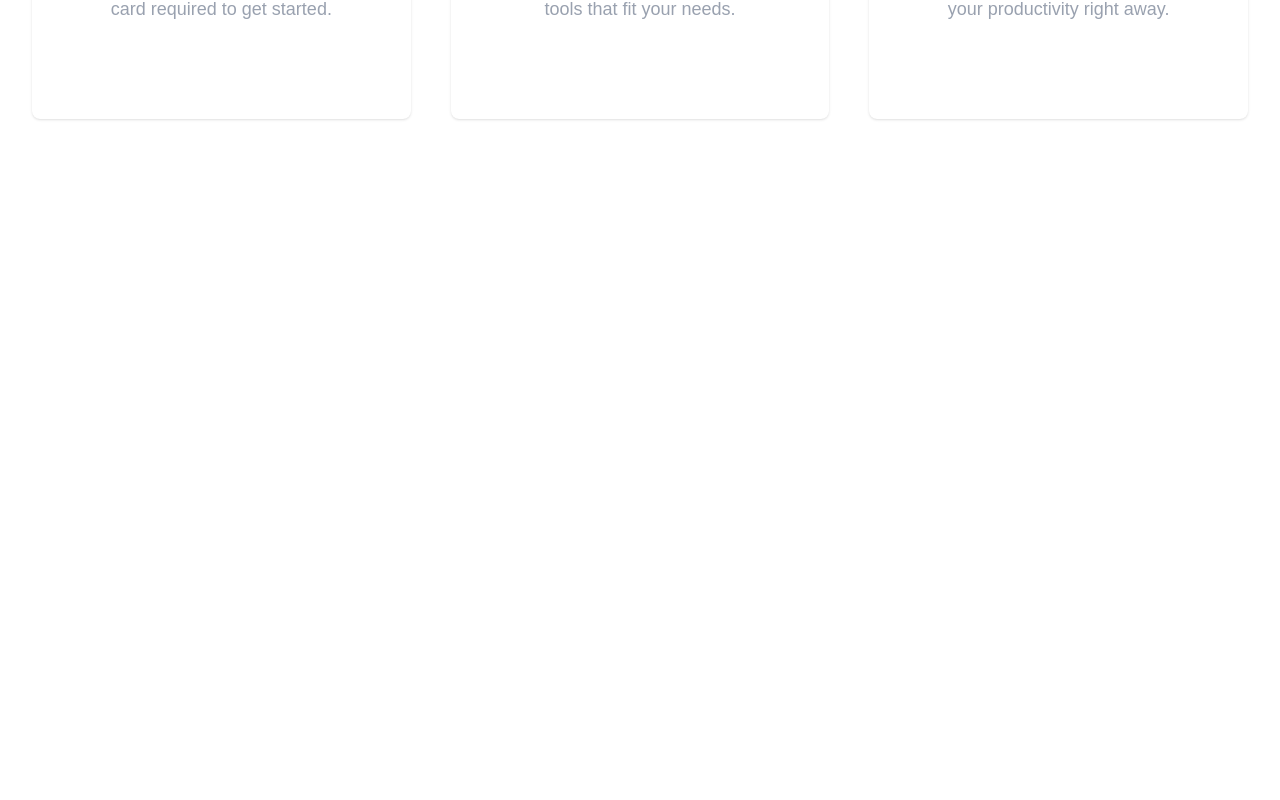
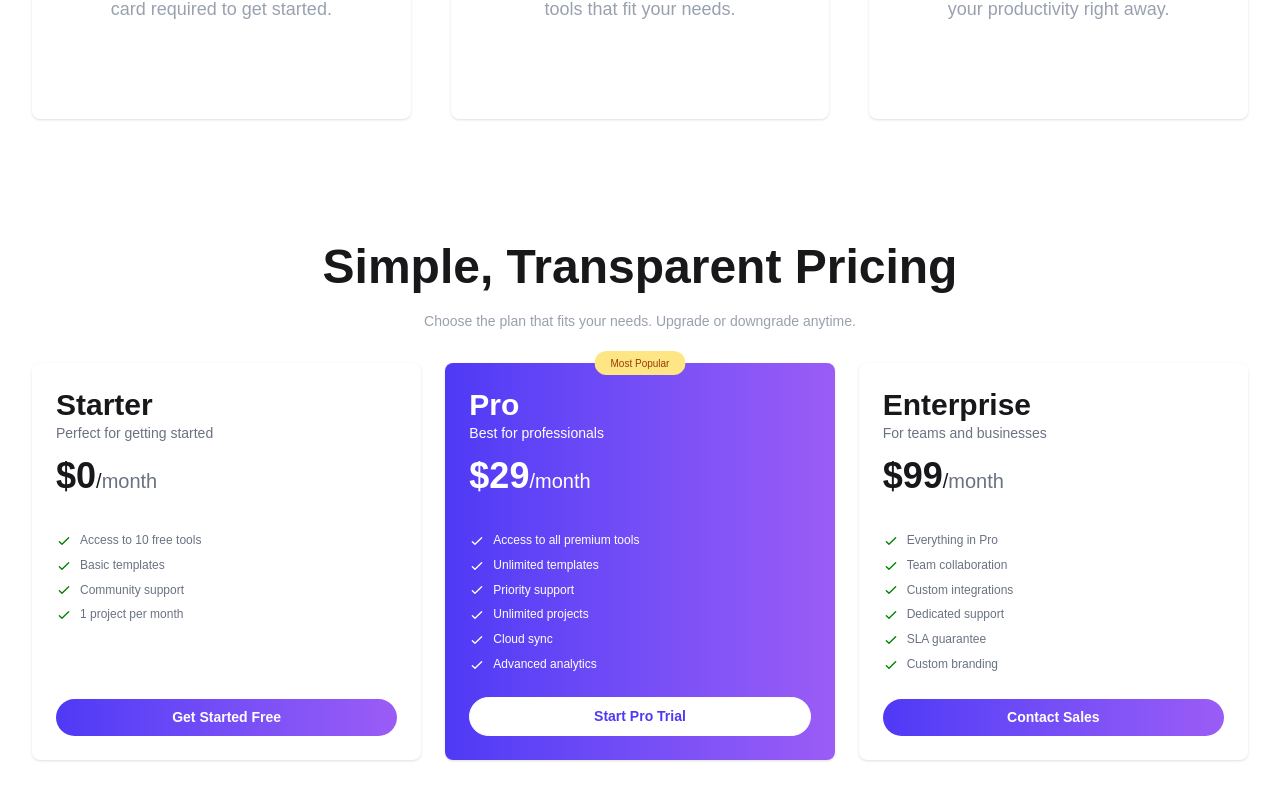
Before and after one commit to kamalcodezen/digital-products-hub, a React (Vite) app: page / in a window 1280 px wide. Shown: the part 1764-2564 px from the top of the page. Before the commit the page ends 1995 px from the top, so only its background shows below. Built offline with nearby package versions, Linux system fonts and the light colour scheme.

Commit message:
pricing section design and dynamically ui data show

```diff
--- a/src/components/pricingSection/Pricing.jsx
+++ b/src/components/pricingSection/Pricing.jsx
@@ -1,4 +1,5 @@
 import { useEffect, useState } from "react";
+import PricingCard from "./PricingCard";
 
 const Pricing = () => {
   const [pricingData, setPricingData] = useState([]);
@@ -10,13 +11,21 @@
   }, []);
 
   return (
-    <section className="my-container">
+    <section className="my-container my-[clamp(7rem,6vw,7.5rem)]">
       {/* heading */}
-      <h2></h2>
-      <p></p>
+      <h2 className="text-[clamp(2.75rem,5vw,3rem)] font-bold mb-2 text-center">
+        Simple, Transparent Pricing
+      </h2>
+      <p className="text-sm text-gray-400 mb-8 text-center">
+        Choose the plan that fits your needs. Upgrade or downgrade anytime.
+      </p>
 
       {/* card */}
-      <div></div>
+      <div className="grid  md:grid-cols-3 gap-6 ">
+        {pricingData.map((pricing) => (
+          <PricingCard key={pricing.id} pricing={pricing}></PricingCard>
+        ))}
+      </div>
     </section>
   );
 };
--- /dev/null
+++ b/src/components/pricingSection/PricingCard.jsx
@@ -0,0 +1,85 @@
+const PricingCard = ({ pricing }) => {
+  console.log(pricing);
+
+  const { plan, subtitle, price, period, features, buttonText, tag } = pricing;
+
+  return (
+    <div
+      className={`card mx-auto w-full  shadow-sm relative ${
+        tag === "Most Popular"
+          ? "bg-linear-to-r from-[#4F39F6] to-[#9B5CF6] text-white"
+          : "bg-white"
+      }`}
+    >
+      <div className={`card-body space-y-1`}>
+        {tag == "Most Popular" && (
+          <span className="badge badge-xs badge-warning bg-amber-200 py-3 rounded-full border-none px-4 text-amber-800 absolute left-1/2 -translate-x-1/2 -top-3">
+            {tag}
+          </span>
+        )}
+        <div>
+          <div>
+            <h2 className="text-3xl font-bold">{plan}</h2>
+            <p
+              className={`${tag == "Most Popular" ? "text-white " : "text-gray-500"}`}
+            >
+              {subtitle}
+            </p>
+          </div>
+        </div>
+
+        <div>
+          <p className="text-xl">
+            <span className="font-bold text-4xl">${price}</span>/
+            <span
+              className={`${tag == "Most Popular" ? "text-white " : "text-gray-500"}`}
+            >
+              {period}
+            </span>
+          </p>
+        </div>
+
+        <ul className="mt-6 flex flex-col flex-1 gap-2 text-xs">
+          {features.map((feature, ind) => (
+            <li key={ind}>
+              <svg
+                xmlns="http://www.w3.org/2000/svg"
+                className="size-4 me-2 inline-block text-success"
+                fill="none"
+                viewBox="0 0 24 24"
+                // stroke="black"
+                stroke={`${tag === "Most Popular" ? "white" : "green"}`}
+              >
+                <path
+                  strokeLinecap="round"
+                  strokeLinejoin="round"
+                  strokeWidth="2"
+                  d="M5 13l4 4L19 7"
+                />
+              </svg>
+
+              <span
+                className={`${tag == "Most Popular" ? "text-white " : "text-gray-500"}`}
+              >
+                {feature}
+              </span>
+            </li>
+          ))}
+        </ul>
+        <div className="mt-3">
+          <button
+            className={`w-full rounded-full px-5 py-2 cursor-pointer font-bold ${
+              tag === "Most Popular"
+                ? "bg-white text-[#4F39F6] border border-white"
+                : "bg-gradient-to-r from-[#4F39F6] to-[#9B5CF6] text-white"
+            }`}
+          >
+            {buttonText}
+          </button>
+        </div>
+      </div>
+    </div>
+  );
+};
+
+export default PricingCard;
```
